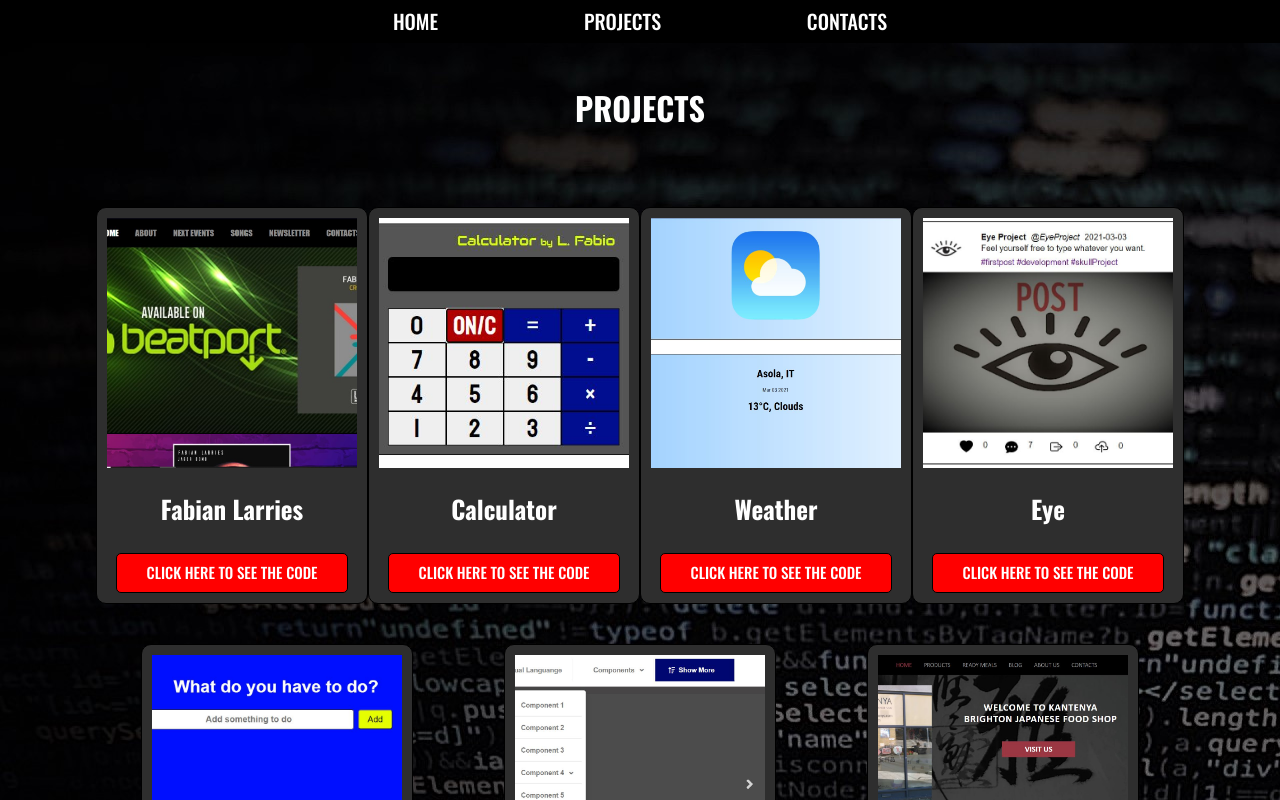
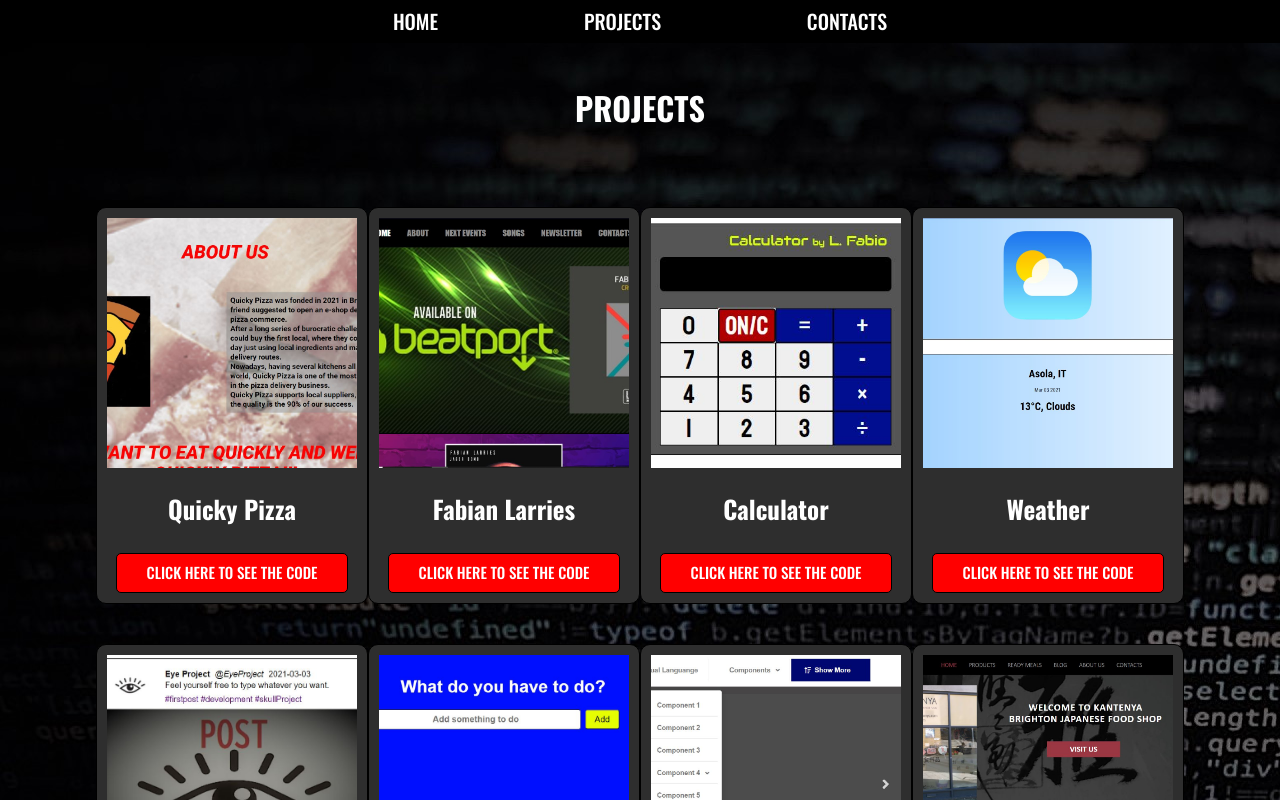
Before and after one commit to fabiolorenzi/portfolio, a React (Create React App) app: page /projects in a window 1280 px wide. Shown: the top 800 px of the page. Built offline with nearby package versions, Linux system fonts and the light colour scheme.

Commit message:
inserting quicky-pizza project

```diff
--- a/src/components/Projects.jsx
+++ b/src/components/Projects.jsx
@@ -7,6 +7,12 @@ function Projects() {
         <div className="projectsPage">
             <h1>PROJECTS</h1>
             <div className="projects">
+                <SingleProject
+                    name="Quicky Pizza"
+                    image="quicky_pizza"
+                    conn="https://fabiolorenzi.github.io/quicky-pizza"
+                    code="https://github.com/fabiolorenzi/quicky-pizza"
+                />
                 <SingleProject
                     name="Fabian Larries"
                     image="fabianLarries"
--- a/src/style.css
+++ b/src/style.css
@@ -303,6 +303,10 @@ body {
     background-image: url("./img/calculator_image.JPG");
 }
 
+#quicky_pizza {
+    background-image: url("./img/quicky-pizza_image.JPG");
+}
+
 .nameProject {
     display: block !important;
     color: #ffffff;
```
Also changed, not shown: src/img/quicky-pizza_image.JPG (added).
